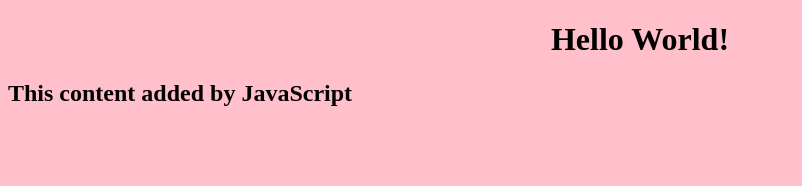
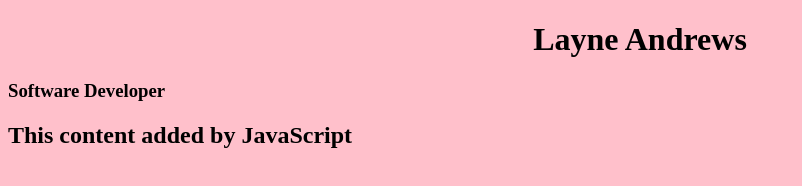
Before and after one commit to layneandrews/final-website-project, a plain HTML site: page index.html in a window 1280 px wide. Shown: the whole page, without its empty margins (0-802 px from the left). Drawn offline with Linux system fonts and the light colour scheme.

Commit message:
modifies h1 text, creates h2 element

```diff
--- a/index.html
+++ b/index.html
@@ -5,7 +5,8 @@
     <title>Final Website Project</title>
   </head>
   <body>
-    <h1>Hello World!</h1>
+    <h1>Layne Andrews</h1>
+    <h3>Software Developer</h3>
     <script src="script.js"></script>
   </body>
 </html>
```
